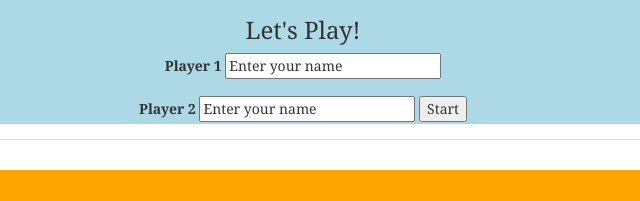
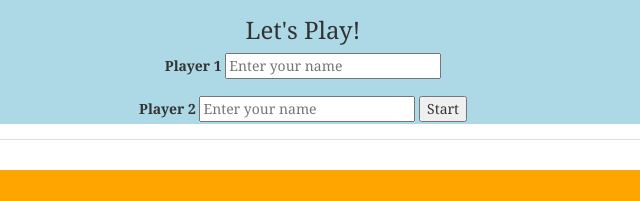
Before and after one commit to Cynthia-Okello/Pig-Dice, a plain HTML site: page index.html in a window 1280 px wide. Shown: the part 219-420 px from the top of the page, 337-977 px from the left. Drawn offline with Linux system fonts and the light colour scheme.

Commit message:
modified the file

```diff
--- a/index.html
+++ b/index.html
@@ -25,13 +25,13 @@
       <form id="player 1">
             <div class="form-group">
               <label for="player 1 name">Player 1</label>
-              <input type="text" class="player 1 name" id="player 1" value="Enter your name">
+              <input type="text" class="player 1 name" id="player 1" placeholder="Enter your name">
             </div>
       </form>
       <form id="player 2">
         <div class="form-group">
           <label for="player 2 name">Player 2</label>
-          <input type="text" class="player 2 name" id="player" value="Enter your name">
+          <input type="text" class="player 2 name" id="player" placeholder="Enter your name">
       </form>
       <button type="Start" name="btn">Start</button>
     </div>
```
